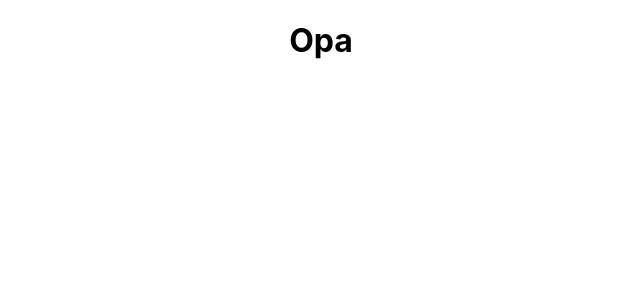
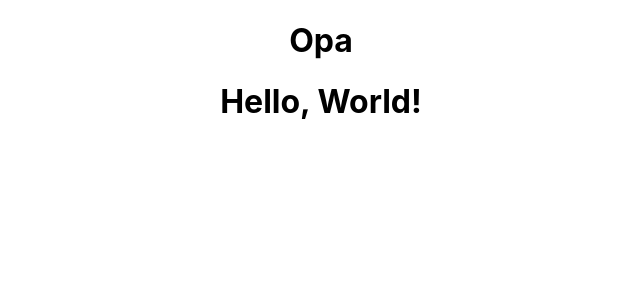
Before and after one commit to gabrielagoulart/react-curso, a React (Create React App) app in the folder meu-projeto/: page / in a window 1280 px wide. Shown: the top 300 px of the page, without its empty margins (319-959 px from the left). Built offline with nearby package versions, Linux system fonts and the light colour scheme.

Commit message:
criei e importei um componente

```diff
--- a/meu-projeto/src/App.js
+++ b/meu-projeto/src/App.js
@@ -1,10 +1,13 @@
 
 import './App.css';
+import HelloWorld from './components/HelloWorld';
 
 function App() {
   return (
     <div className="App">
       <h1>Opa</h1>
+
+      <HelloWorld />
     </div>
   );
 }
--- /dev/null
+++ b/meu-projeto/src/components/HelloWorld.js
@@ -0,0 +1,11 @@
+function HelloWorld() {
+
+    return (
+        <div>
+            <h1>Hello, World!</h1>
+        </div>
+    )
+
+}
+
+export default HelloWorld
```
